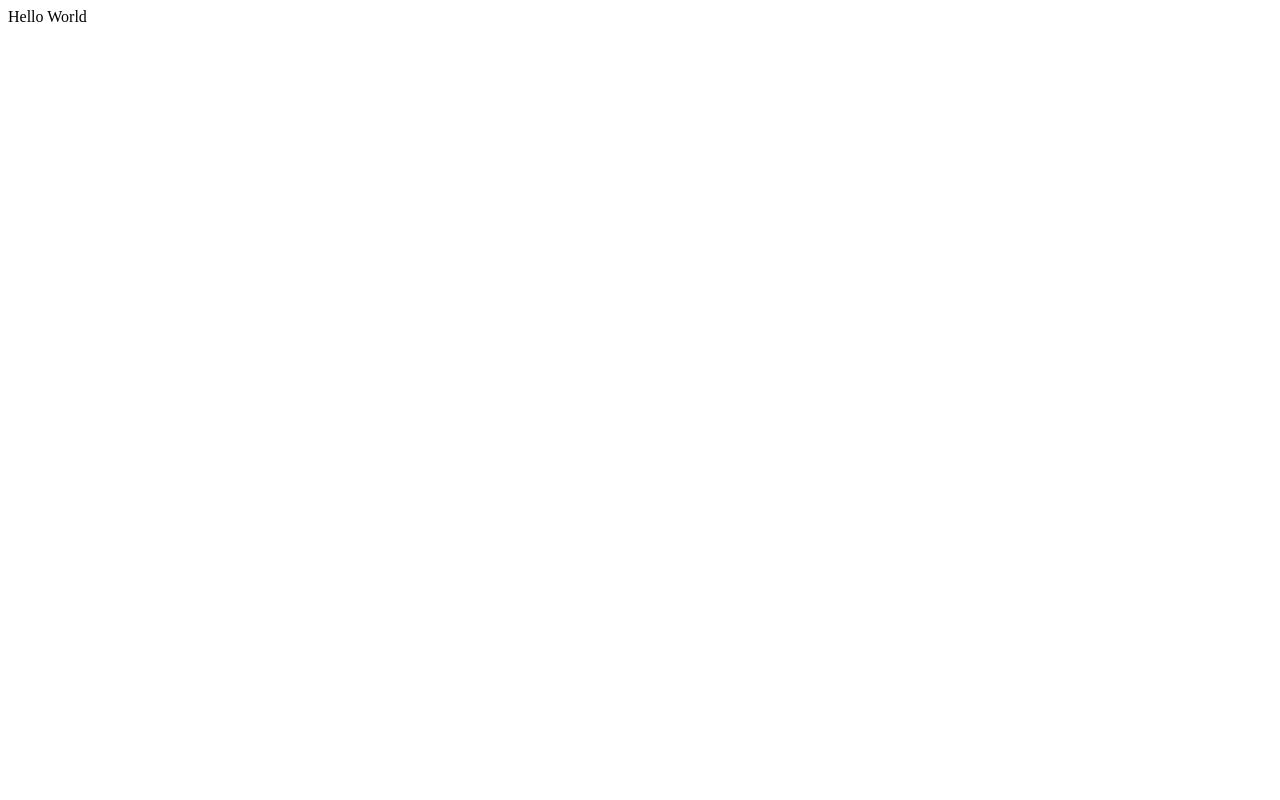
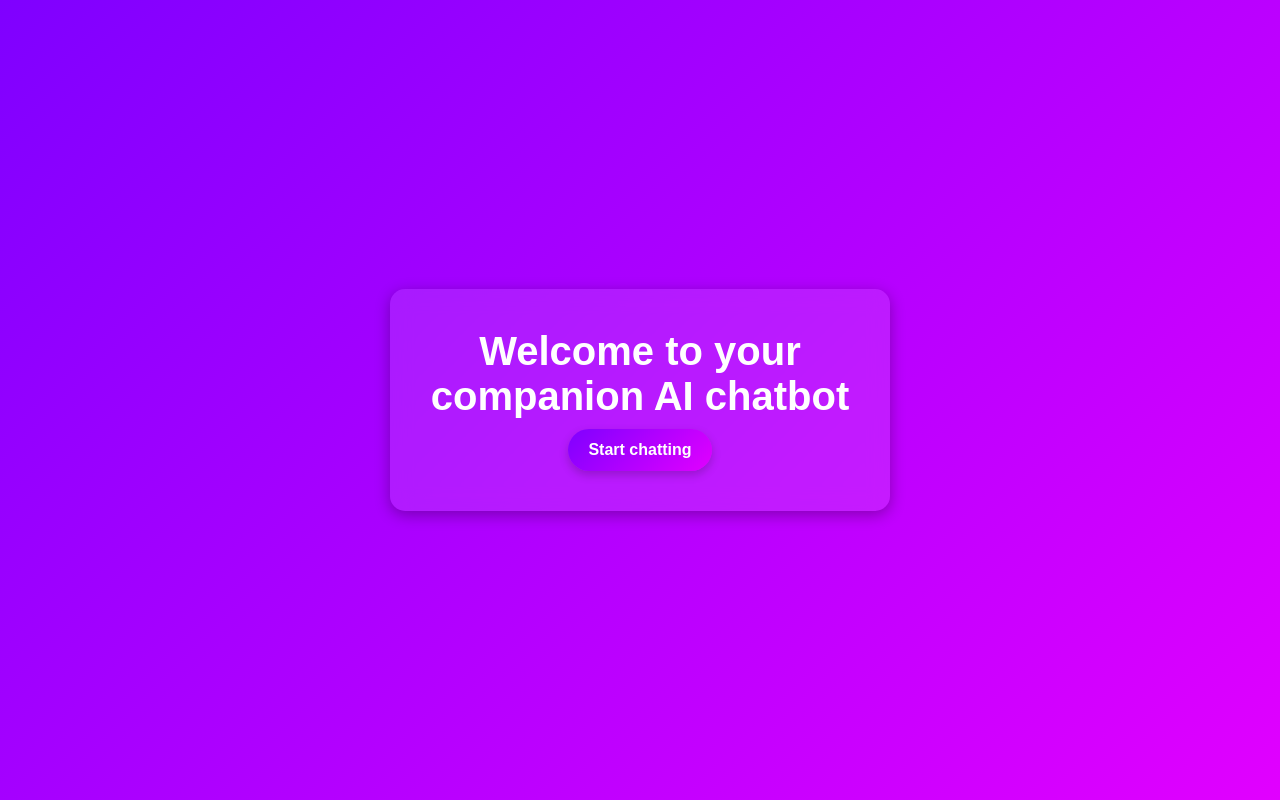
Before and after one commit to Investmentbanking/Companion-AI, a Flask app: page / in a window 1280 px wide. Before the commit the page is almost empty. Run offline with Flask 3, Linux system fonts and the light colour scheme.

Commit message:
Implement styling for home page and link to chat page - Add CSS for home.css page with comments - Create home.html page with navigation to chat page

```diff
--- a/Companion-AI/app.py
+++ b/Companion-AI/app.py
@@ -26,9 +26,13 @@ with open('Companion-AI/data/personalities.json') as f:
 # defines route for web application
 # route maps URL (/) to specific function
 # when user visits https://localhost:5000/ function below decorator will execute
-@app.route('/')
-def hello_world():
-    return "Hello World"
+# @app.route('/')
+# def hello_world():
+#     return "Hello World"
+
+@app.route('/', methods=['GET'])
+def home_page():
+    return render_template('home.html')
 
 @app.route('/chat', methods=['GET'])
 def chat_page():
--- a/Companion-AI/static/css/style.css
+++ b/Companion-AI/static/css/chat.css
@@ -11,7 +11,7 @@
 
 /* Body Styling */
 body {
-    background-color: #f4f4f4;
+    background: linear-gradient(135deg, #7f00ff, #e100ff);
     color: #333;
     display: flex;
     justify-content: center;
@@ -36,7 +36,7 @@ body {
 
 /* Header */
 header {
-    background-color: #6200ea;
+    background-color: #e35df0;
     color: white;
     text-align: center;
     padding: 20px;
@@ -108,7 +108,7 @@ header p {
 }
 
 #input-area button {
-    background-color: #6200ea;
+    background-color: #dd60cc;
     color: white;
     padding: 10px 15px;
     border: none;
--- /dev/null
+++ b/Companion-AI/static/css/home.css
@@ -0,0 +1,65 @@
+/* General Reset */
+* {
+    margin: 0;
+    padding: 0;
+    box-sizing: border-box;
+    font-family: 'Arial', sans-serif;
+}
+
+/* Body Styling */
+body {
+    background: linear-gradient(135deg, #7f00ff, #e100ff);
+    color: white;
+    display: flex;
+    justify-content: center;
+    align-items: center;
+    height: 100vh;
+}
+
+/* Container Styling */
+#container {
+    text-align: center;
+    padding: 40px;
+    background: rgba(255, 255, 255, 0.1);
+    border-radius: 15px;
+    box-shadow: 0px 4px 15px rgba(0, 0, 0, 0.3);
+    backdrop-filter: blur(10px);
+    width: 90%;
+    max-width: 500px;
+    margin: auto;
+}
+
+/* Headings Styling */
+#container h1 {
+    font-size: 2.5em;
+    margin-bottom: 10px;
+    font-weight: bold;
+}
+
+#container h2 {
+    font-size: 1.2em;
+    margin-bottom: 30px;
+}
+
+/* Navigation Button */
+#navigationBtn {
+    padding: 12px 20px;
+    font-size: 1em;
+    font-weight: bold;
+    color: white;
+    background: linear-gradient(135deg, #7f00ff, #e100ff);
+    border: none;
+    border-radius: 25px;
+    cursor: pointer;
+    transition: all 0.3s ease-in-out;
+    box-shadow: 0px 4px 10px rgba(0, 0, 0, 0.2);
+}
+
+#navigationBtn:hover {
+    background: linear-gradient(135deg, #e100ff, #7f00ff);
+    transform: scale(1.05);
+}
+
+#navigationBtn:active {
+    transform: scale(0.98);
+}
--- a/Companion-AI/templates/chat.html
+++ b/Companion-AI/templates/chat.html
@@ -3,7 +3,7 @@
     <meta charset="UTF-8" />
     <meta name="viewport" content= "width=device-width, initial-scale=1.0" />
     <title>Companion Chatbot</title>
-    <link rel="stylesheet" href="/static/css/style.css">
+    <link rel="stylesheet" href="/static/css/chat.css">
 </head>
 <body>
     <div id="container">
--- /dev/null
+++ b/Companion-AI/templates/home.html
@@ -0,0 +1,18 @@
+<!Doctype <html>
+    <head>
+        <meta charset="UTF-8" />
+        <meta name="viewport" content= "width=device-width, initial-scale=1.0" />
+        <title>Companion Chatbot</title>
+        <link rel="stylesheet" href="/static/css/home.css">
+    </head>
+    <body>
+        <div id="container">
+            <h1>Welcome to your companion AI chatbot</h1>
+            <a href="/chat">
+                <button id="navigationBtn">Start chatting</button>
+            </a>
+        </div>
+
+        <script src="/static/js/script.js"></script>
+    </body>
+    </html>
```
